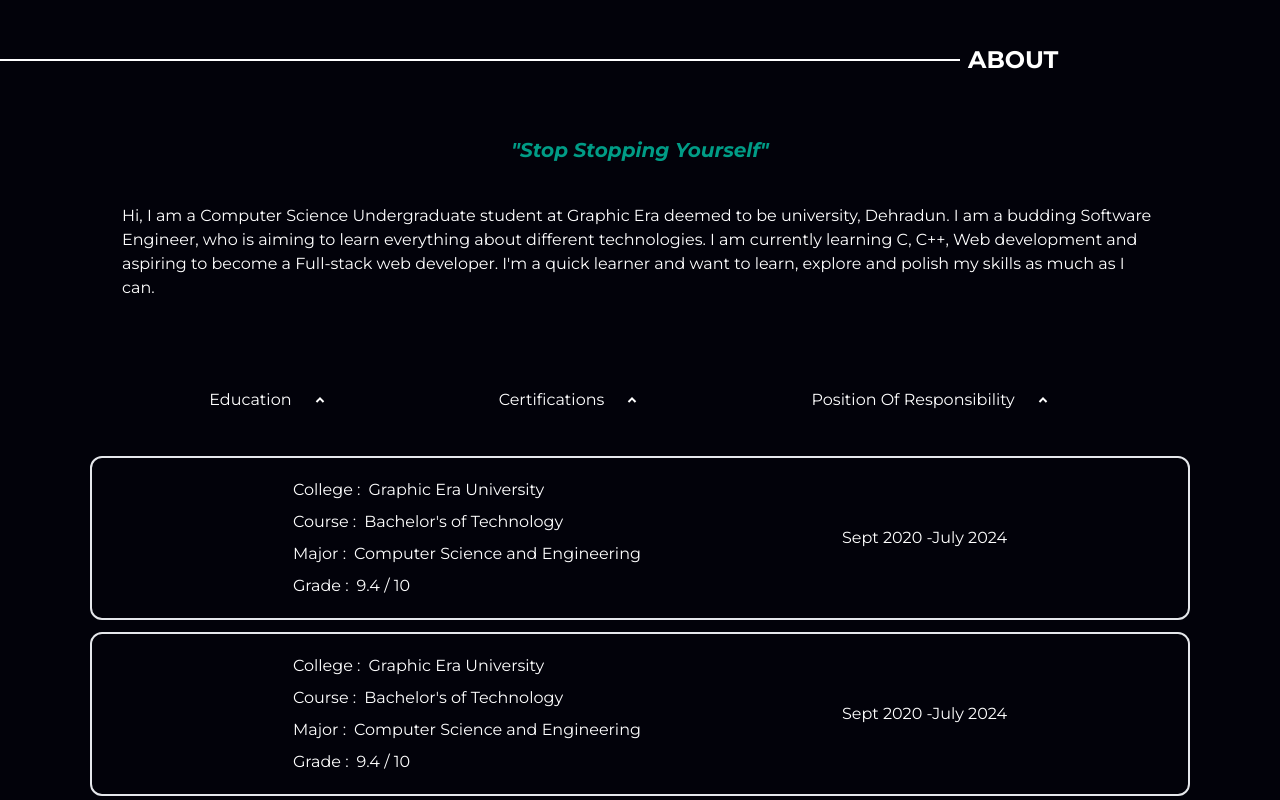
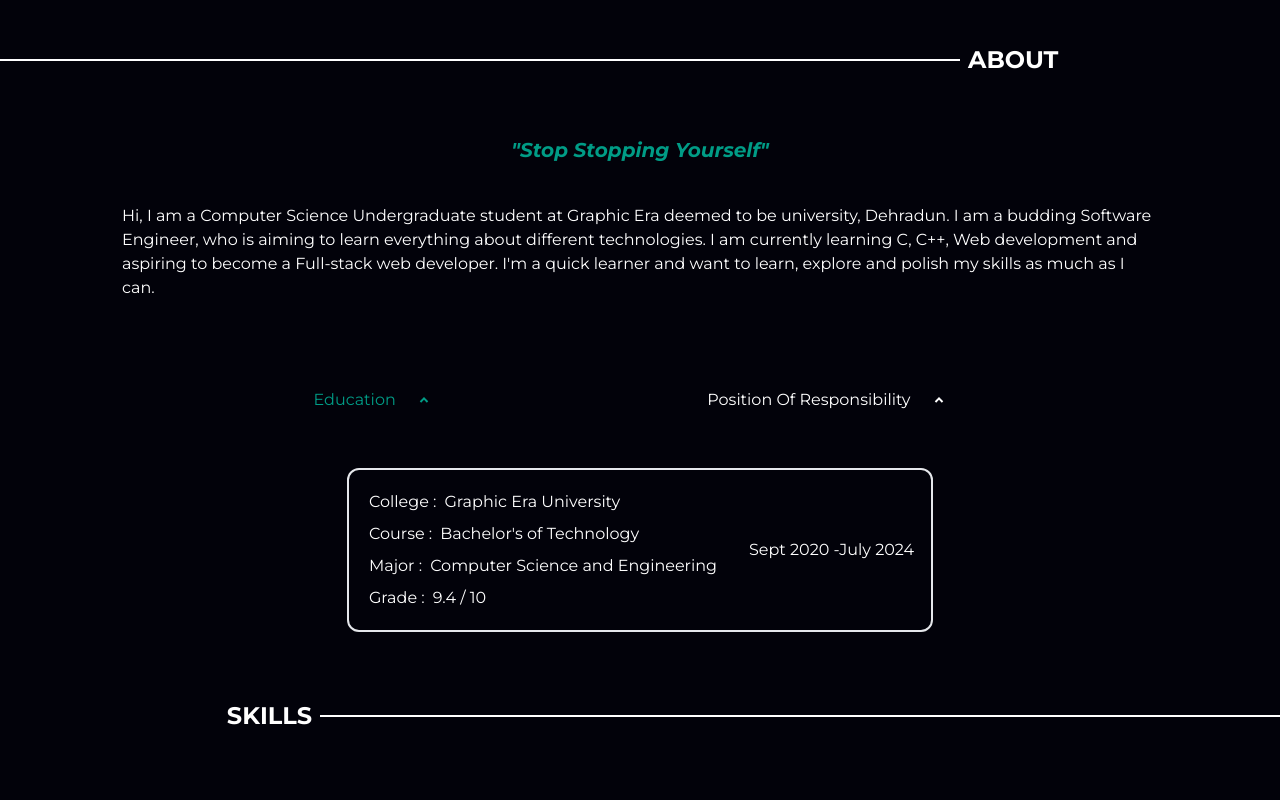
Before and after one commit to vishalk3102/PORTFOLIO-SITE, a React (Create React App) app: page / in a window 1280 px wide. Both pictures are taken after a click on the element "Education". Shown: the part 884-1684 px from the top of the page. Built offline with nearby package versions, Linux system fonts and the light colour scheme.

Commit message:
about us dropdown fix

```diff
--- a/src/Components/About.js
+++ b/src/Components/About.js
@@ -2,16 +2,19 @@ import React, { useState } from "react";
 import Header from "./Header";
 import { RiArrowDropDownLine, RiArrowDropUpLine } from "react-icons/ri";
 import { aboutNavData } from "./Data";
-import { educationData } from "./Data";
+import EducationDropdown from "./EducationDropdown";
+import PositionDropDown from "./PositonDropdown";
 
 const About = () => {
   const [dropDown, setDropDown] = useState(false);
-  const handleClick = () => {
+  const [active, setActive] = useState(0);
+  const handleClick = (index) => {
     setDropDown(!dropDown);
+    setActive(index);
   };
   return (
     <>
-      <div id="about" className="text-white w-full h-screen mx-auto  mt-4 ">
+      <div id="about" className="text-white w-full h-full mx-auto  mt-4 mb-10">
         <Header index={1} title="About" />
         <div className="max-w-[1100px] w-full  flex flex-col justify-start items-center  mx-auto p-6">
           <p className="text-[#009c86] flex justify-center items-center  mx-auto italic text-xl  p-2 my-3 capitalize font-bold">
@@ -31,13 +34,17 @@ const About = () => {
             return (
               <>
                 <div
-                  className="flex justify-center items-center p-3 m-5 ease duration-500 capitalize cursor-pointer "
-                  onClick={handleClick}
+                  className={`flex justify-center items-center p-3 m-5 ease duration-500 capitalize cursor-pointer ${
+                    dropDown && active === items.id
+                      ? "text-[#009c86]"
+                      : "text-[#fff"
+                  } `}
+                  onClick={() => handleClick(items.id)}
                   key={items.id}
                 >
                   {items.name}
                   <span className="mx-4">
-                    {!dropDown ? (
+                    {!dropDown && active === items.id ? (
                       <RiArrowDropDownLine size={24} />
                     ) : (
                       <RiArrowDropUpLine size={24} />
@@ -48,43 +55,15 @@ const About = () => {
             );
           })}
         </div>
-        <div>
-          {educationData.map((items) => {
-            return (
-              <>
         <div
           className={
             !dropDown
               ? "hidden"
-                      : "max-w-[1100px] w-[90%]  mx-auto flex  justify-evenly  items-center border-solid border-2 border-white-100 rounded-[12px] my-3"
+              : " max-w-[1100px] w-full mx-auto flex  justify-center  items-center "
           }
-                  key={items.id}
         >
-                  <div className="p-4">
-                    <p className="p-1">
-                      <span className="mr-2">College :</span>
-                      {items.organization}
-                    </p>
-                    <p className="p-1">
-                      <span className="mr-2">Course :</span>
-                      {items.Course}
-                    </p>
-                    <p className="p-1">
-                      <span className="mr-2">Major :</span>
-                      {items.major}
-                    </p>
-                    <p className="p-1">
-                      <span className="mr-2">Grade :</span>
-                      {items.grade}
-                    </p>
-                  </div>
-                  <div>
-                    <p className="capitalize">{items.time}</p>
-                  </div>
-                </div>
-              </>
-            );
-          })}
+          {active === 1 ? <EducationDropdown /> : <div></div>}
+          {active === 2 ? <PositionDropDown /> : <div></div>}
         </div>
       </div>
     </>
--- a/src/Components/Contact.js
+++ b/src/Components/Contact.js
@@ -6,6 +6,7 @@ import {
   AiOutlineLinkedin,
 } from "react-icons/ai";
 import { FiSend, FiMail, FiPhone } from "react-icons/fi";
+// import firebaseDB from "../firebase";
 
 const Contact = () => {
   const [formData, setFormData] = useState({
@@ -27,6 +28,17 @@ const Contact = () => {
     event.preventDefault();
     const { name, email, message } = formData;
 
+    // if (!name && !email && !message) {
+    //   alert("Please fill the Details");
+    // } else {
+    //   firebaseDB.child("contacts").push(formData);
+    //   setFormData({
+    //     name: "",
+    //     email: "",
+    //     message: "",
+    //   });
+    // }
+
     // db.collections("usermessage")
     //   .add({
     //     name,
@@ -42,7 +54,7 @@ const Contact = () => {
 
     if (name && email && message) {
       const res = await fetch(
-        "https://vishalk3102-cdcbc-default-rtdb.firebaseio.com/userMessage.json",
+        "https://vishalk3102-cdcbc-default-rtdb.firebaseio.com/usermessage.json",
         {
           method: "POST",
           headers: {
--- a/src/Components/Data.js
+++ b/src/Components/Data.js
@@ -20,14 +20,12 @@ export const aboutNavData = [
   {
     id: 1,
     name: "education",
+    handleFunction: "educationHandleClick",
   },
   {
     id: 2,
-    name: "certifications",
-  },
-  {
-    id: 3,
     name: "Position of responsibility",
+    handleFunction: "responsibilityHandleClick",
   },
 ];
 export const educationData = [
@@ -39,12 +37,20 @@ export const educationData = [
     grade: "9.4 / 10",
     time: "sept 2020 -july 2024",
   },
+  // {
+  //   id: 2,
+  //   organization: "Graphic Era University",
+  //   Course: "Bachelor's of Technology",
+  //   major: "Computer Science and Engineering",
+  //   grade: "9.4 / 10",
+  //   time: "sept 2020 -july 2024",
+  // },
+];
+export const ResponsibilityData = [
   {
-    id: 2,
-    organization: "Graphic Era University",
-    Course: "Bachelor's of Technology",
-    major: "Computer Science and Engineering",
-    grade: "9.4 / 10",
+    id: 1,
+    organization: "IEEE Student Branch",
+    position: "Web-Master",
     time: "sept 2020 -july 2024",
   },
 ];
--- /dev/null
+++ b/src/Components/EducationDropdown.js
@@ -0,0 +1,45 @@
+import React from "react";
+import { educationData } from "./Data";
+
+const EducationDropdown = () => {
+  return (
+    <>
+      <div>
+        {educationData.map((items) => {
+          return (
+            <>
+              <div
+                className="max-w-[1100px] w-[100%] grid grid-cols-3  justify-evenly  items-center border-solid border-2 border-white-100 rounded-[12px] my-3"
+                key={items.id}
+              >
+                <div className="p-4 col-span-2">
+                  <p className="p-1">
+                    <span className="mr-2">College :</span>
+                    {items.organization}
+                  </p>
+                  <p className="p-1">
+                    <span className="mr-2">Course :</span>
+                    {items.Course}
+                  </p>
+                  <p className="p-1">
+                    <span className="mr-2">Major :</span>
+                    {items.major}
+                  </p>
+                  <p className="p-1">
+                    <span className="mr-2">Grade :</span>
+                    {items.grade}
+                  </p>
+                </div>
+                <div className="col-span-1">
+                  <p className="capitalize px-3">{items.time}</p>
+                </div>
+              </div>
+            </>
+          );
+        })}
+      </div>
+    </>
+  );
+};
+
+export default EducationDropdown;
--- /dev/null
+++ b/src/Components/PositonDropdown.js
@@ -0,0 +1,37 @@
+import React from "react";
+import { ResponsibilityData } from "./Data";
+
+const PositionDropdown = () => {
+  return (
+    <>
+      <div>
+        {ResponsibilityData.map((items) => {
+          return (
+            <>
+              <div
+                className="w-[100%] flex  justify-evenly  items-center border-solid border-2 border-white-100 rounded-[12px] my-3 "
+                key={items.id}
+              >
+                <div className="p-4">
+                  <p className="p-1">
+                    <span className="mr-2">College :</span>
+                    {items.organization}
+                  </p>
+                  <p className="p-1">
+                    <span className="mr-2">Course :</span>
+                    {items.position}
+                  </p>
+                </div>
+                <div>
+                  <p className="capitalize px-5">{items.time}</p>
+                </div>
+              </div>
+            </>
+          );
+        })}
+      </div>
+    </>
+  );
+};
+
+export default PositionDropdown;
--- /dev/null
+++ b/src/firebase.js
@@ -0,0 +1,17 @@
+import firebase from "firebase/app";
+import "firebase/database";
+import { initializeApp } from "firebase/app";
+
+const firebaseConfig = {
+  apiKey: "AIzaSyCN8JR77CkO2G_X_ISG2EU0zE3AXpxFOtU",
+  authDomain: "vishalk3102-cdcbc.firebaseapp.com",
+  databaseURL: "https://vishalk3102-cdcbc-default-rtdb.firebaseio.com",
+  projectId: "vishalk3102-cdcbc",
+  storageBucket: "vishalk3102-cdcbc.appspot.com",
+  messagingSenderId: "715412765491",
+  appId: "1:715412765491:web:f49b2c6da26d247ec69c46",
+  measurementId: "G-0ZYBWQVEKT",
+};
+
+const firebaseDb = initializeApp(firebaseConfig);
+export default firebaseDb.database.ref();
```
Lines whose indentation alone changed are shown as unchanged.
